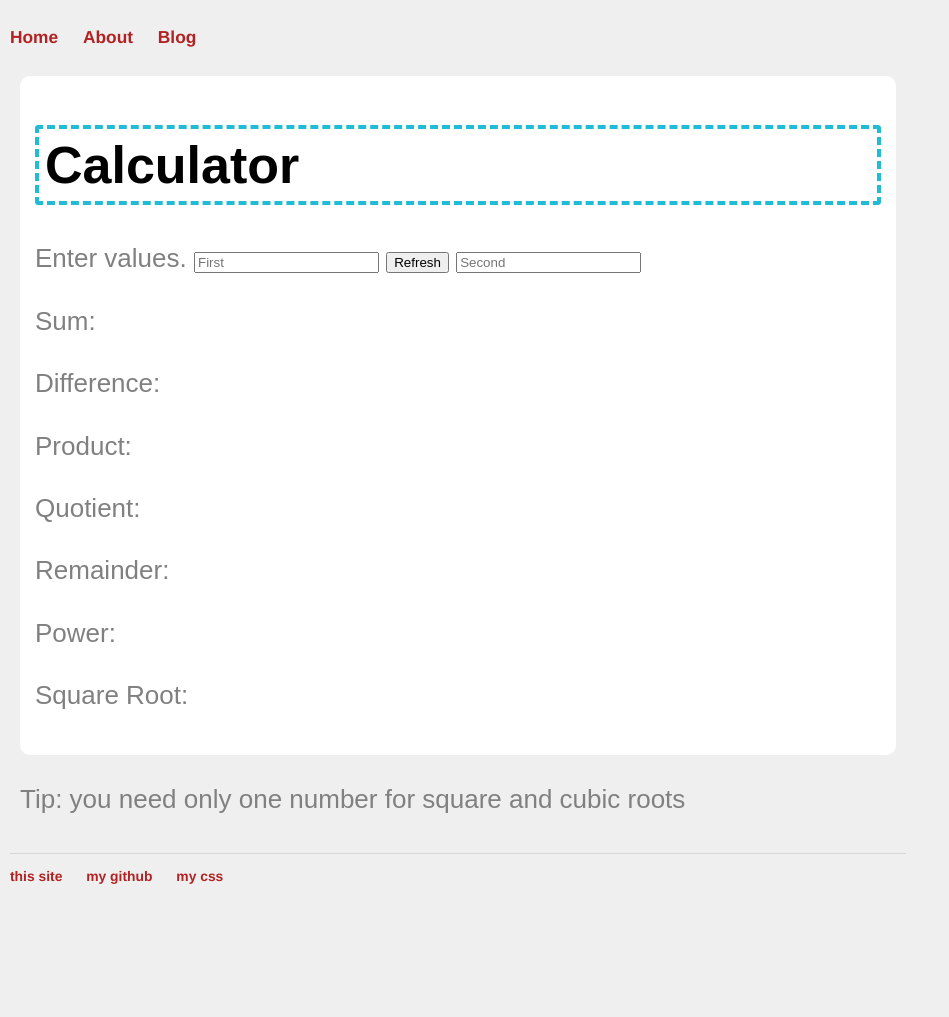
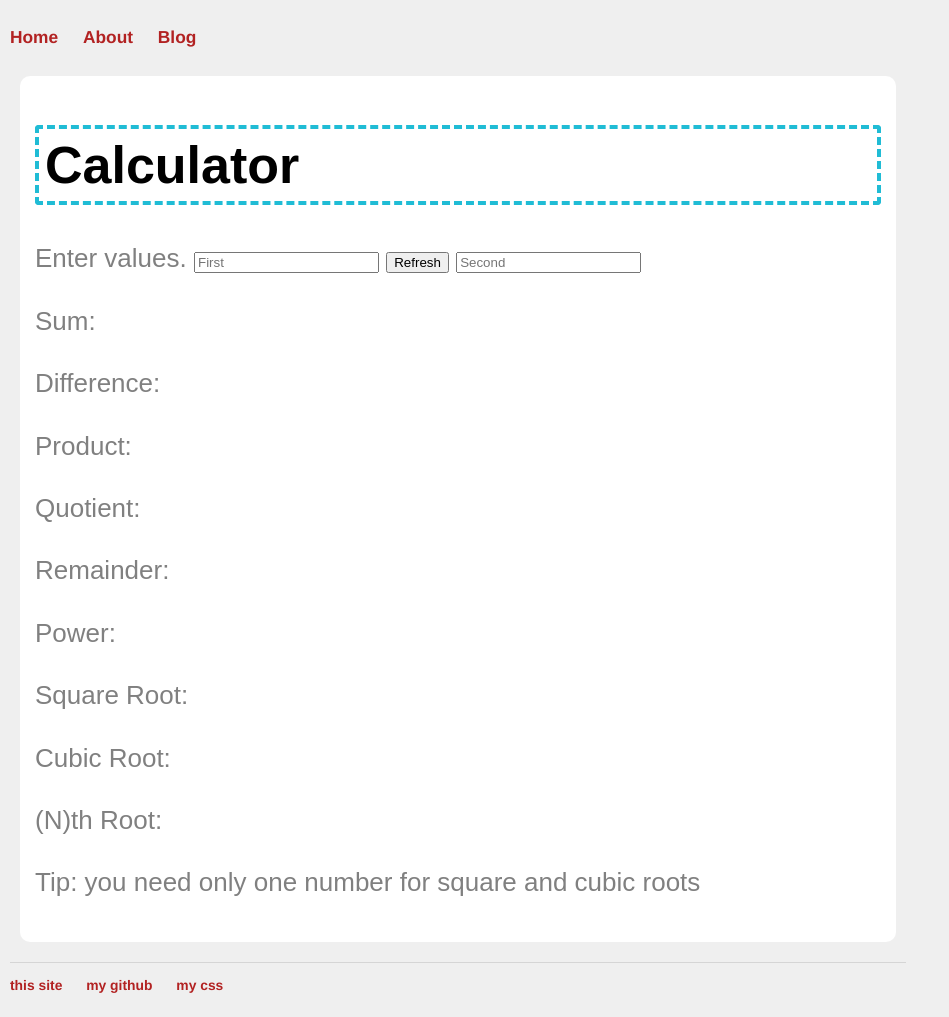
Before and after one commit to Samplasion/samplasion.github.iold, a Jekyll site: the page built from calc.html, in a window 1280 px wide. Shown: the whole page, without its empty margins (0-949 px from the left). Built offline with Jekyll 4.4.1, drawn with Linux system fonts in a browser that asks for light colours; a script that is not in the unit is left out; before the commit the page ends 908 px from its top, so only the background shows below that; part of the change alters nothing that is shown.

Commit message:
Update calc.html

```diff
--- a/calc.html
+++ b/calc.html
@@ -17,8 +17,10 @@ title: Calculator
 <p>Remainder: <span id="outputre"></span></p>
 <p>Power: <span id="outputpo"></span></p>
 <p>Square Root: <span id="outputsq"></span></p>
+<p>Cubic Root: <span id="outputcb"></span></p>
+<p>(N)th Root: <span id="outputnt"></span></p>
+<p>Tip: you need only one number for square and cubic roots</p>
 </div>
-<p>Tip: you need only one number for square and cubic roots</p>
 <script>
 function weightConverterOZ(valNum, valNun) {
   var sec = document.getElementById(valNun)
@@ -29,5 +31,12 @@ function weightConverterOZ(valNum, valNun) {
   document.getElementById("outputre").innerHTML=valNum%sec.value;
   document.getElementById("outputpo").innerHTML=Math.pow(valNum, sec.value);
   document.getElementById("outputsq").innerHTML=Math.sqrt(valNum);
+  document.getElementById("outputcb").innerHTML=Math.cbrt(valNum);
+
+  function ntrt(x, y) {
+    Math.pow(x, 1/y)
+  }
+
+  document.getElementById("outputnt").innerHTML=ntrt(valNum, sec.value);
 }
 </script>
```
